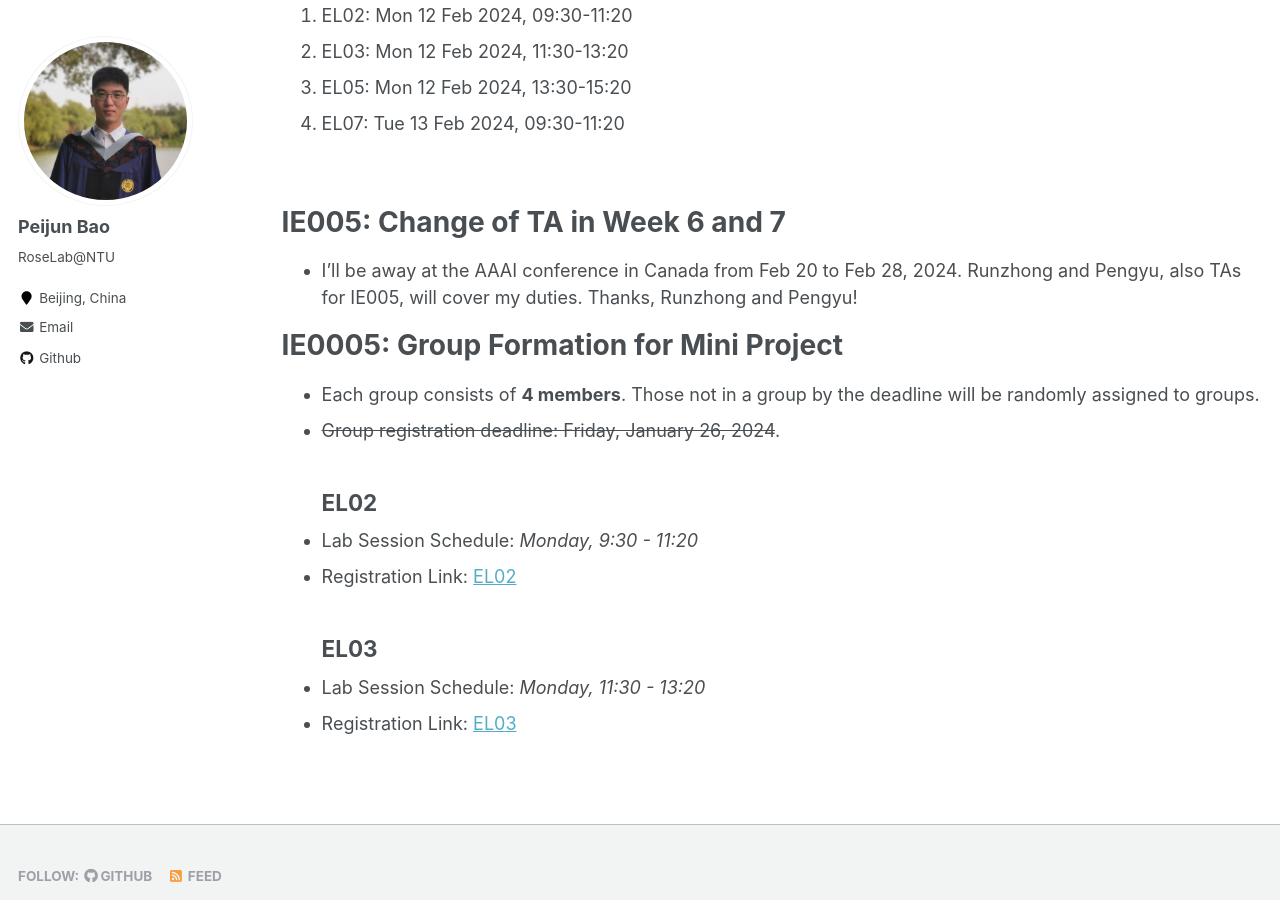
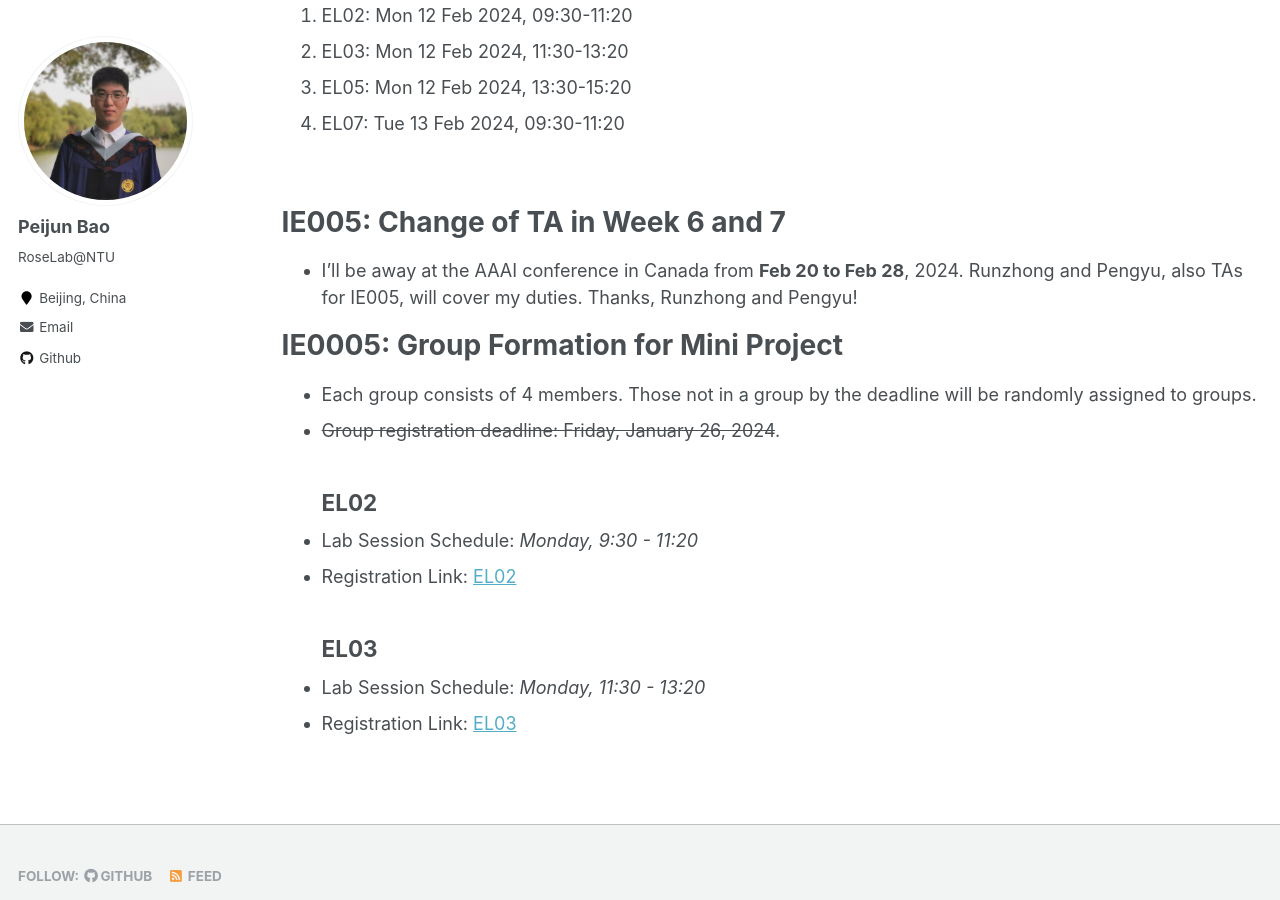
Before and after one commit to baopj/baopj.github.io, a Jekyll site: the page built from _pages/Course.md, in a window 1280 px wide and 900 px high, scrolled down 698 px. Built offline with Jekyll 4.4.1, drawn with Linux system fonts in a browser that asks for light colours.

```diff
--- a/_pages/Course.md
+++ b/_pages/Course.md
@@ -23,11 +23,11 @@ To visit this page, you can
 <br />
 
 # IE005: Change of TA in Week 6 and 7
--   I'll be away at the AAAI conference in Canada from Feb 20 to Feb 28, 2024. Runzhong and Pengyu, also TAs for IE005, will cover my duties. Thanks, Runzhong and Pengyu!
+-   I'll be away at the AAAI conference in Canada from **Feb 20 to Feb 28**, 2024. Runzhong and Pengyu, also TAs for IE005, will cover my duties. Thanks, Runzhong and Pengyu!
 
 
 # IE0005: Group Formation for Mini Project
-- Each group consists of **4 members**. Those not in a group by the deadline will be randomly assigned to groups.
+- Each group consists of 4 members. Those not in a group by the deadline will be randomly assigned to groups.
 - <del>Group registration deadline: Friday, January 26, 2024</del>.
 ## EL02
 - Lab Session Schedule: *Monday, 9:30 - 11:20*
```
